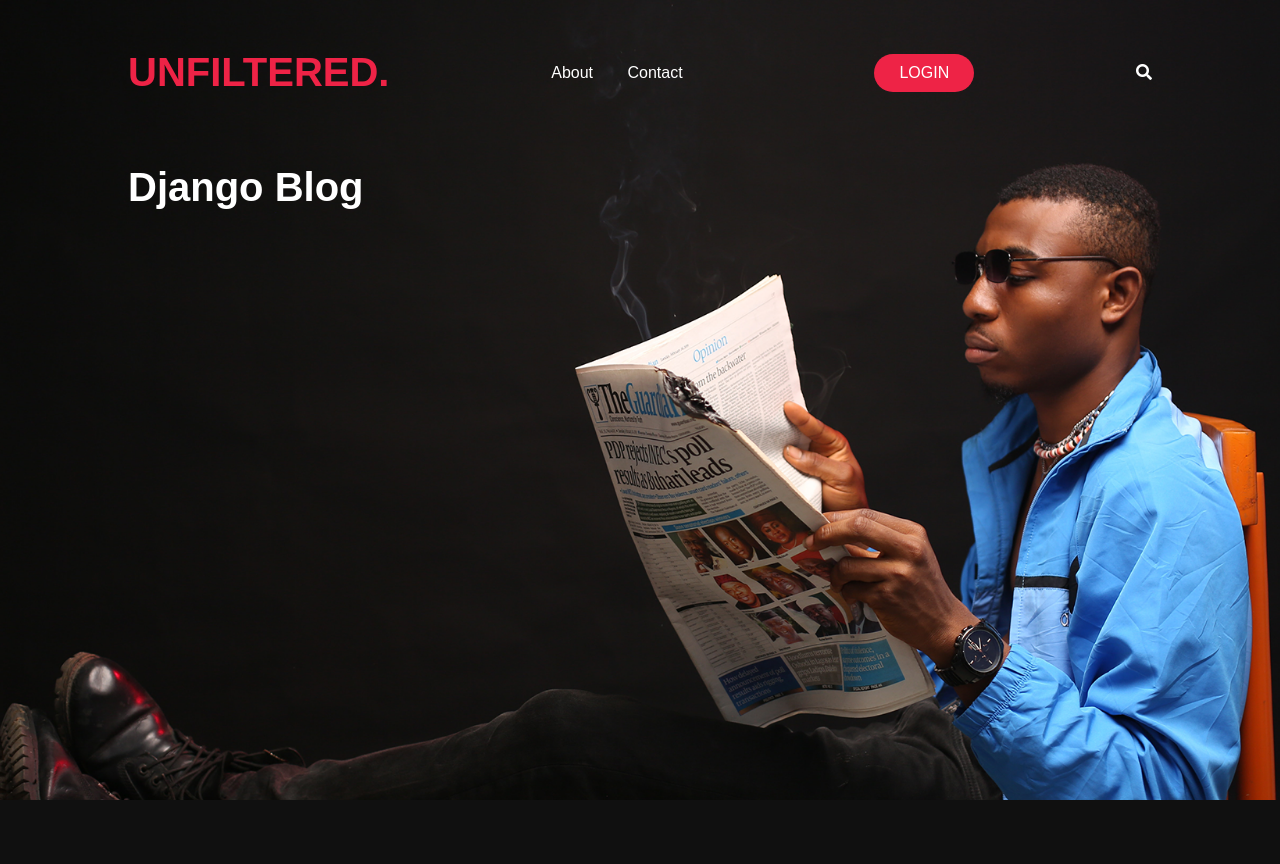
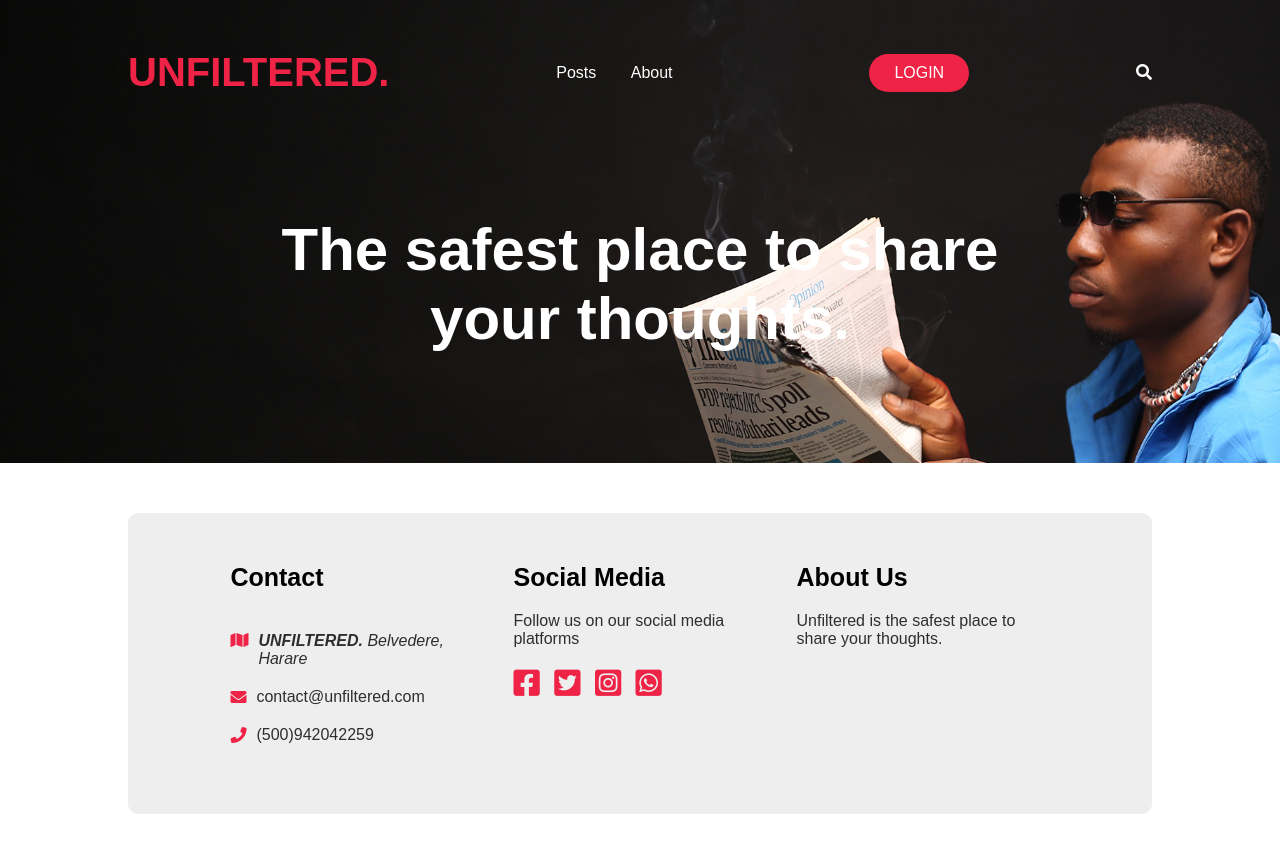
Before and after one commit to TakudzwaPNyamukuva/my-first-blog, a Django app: page / in a window 1280 px wide. Before the commit the page ends 800 px from the top, so only its background shows below. Run offline with Django 3.2, Linux system fonts and the light colour scheme; data that the repository does not hold is empty; some libraries are stand-ins or nearby versions.

Commit message:
getting ready to add more templates

```diff
--- a/blog/static/blog.css
+++ b/blog/static/blog.css
@@ -11,10 +11,16 @@ body {
 	color: #000;
 }
 
+.heading {
+	text-align: center;
+	padding: 50px 0;
+}
+
 .showCase {
 	background: url('/static/bac 2.png') no-repeat center center/cover;
 	width: 100%;
-	height: 100vh;
+	/* height: 150vh; */
+	padding-bottom: 40px;
 }
 
 ul {
@@ -24,9 +30,10 @@ ul {
 a {
 	text-decoration: none;
 }
-h1 {
-	font-size: 30px;
+.heading h1 {
+	font-size: 60px;
 	font-weight: 700;
+	color: fff;
 }
 h2 {
 	font-weight: 500;
@@ -107,3 +114,77 @@ h2 a {
 	opacity: 0.9;
 	color: #fff;
 }
+
+.post-container {
+	width: 50%;
+}
+
+/* Footer Styles */
+.site-footer {
+	background-color: #fff;
+	padding: 50px 0;
+}
+
+.site-footer p {
+	color: #2e2e2e;
+	font-size: 16px;
+}
+
+.site-footer a {
+	color: #2e2e2e;
+}
+
+.site-footer h4 {
+	font-size: 25px;
+	margin-bottom: 20px;
+}
+
+.contact-info {
+	display: flex;
+	flex-direction: column;
+}
+
+.contact-items {
+	display: flex;
+	justify-content: flex-start;
+	align-items: center;
+}
+
+.contact-items .fas {
+	margin-right: 10px;
+	color: #ee2346;
+}
+
+.footer-items {
+	display: grid;
+	grid-template-columns: repeat(3, 1fr);
+	grid-gap: 30px;
+	justify-content: center;
+	width: 100%;
+}
+
+.footer-items a {
+	margin-bottom: 20px;
+}
+
+.social-links .fas {
+	color: #ee2346;
+	font-size: 20px;
+}
+
+.social-links .fab {
+	color: #ee2346;
+	font-size: 30px;
+}
+
+.social-links a {
+	margin-right: 10px;
+}
+
+.footer-container {
+	background: #eeeeee;
+	width: 80%;
+	margin: auto;
+	border-radius: 10px;
+	padding: 50px 0;
+}
--- a/blog/templates/blog/post_list.html
+++ b/blog/templates/blog/post_list.html
@@ -30,8 +30,8 @@
 						</a>
 
 						<ul class="main-nav">
+							<li><a href="posts.html">Posts</a></li>
 							<li><a href="#">About</a></li>
-							<li><a href="#">Contact</a></li>
 						</ul>
 
 						<a class="login-btn" href="">LOGIN</a>
@@ -44,17 +44,65 @@
 					</div>
 				</nav>
 
-				<div>
-					<h1><a href="/">Django Blog</a></h1>
+				<div class="heading">
+					<h1>The safest place to share <br />your thoughts.</h1>
 				</div>
 				{% for post in posts %}
 				<div class="posts">
+					<h2><a href="">{{ post.title }}</a></h2>
+					<div class="post-container">
+						<p>{{ post.text|linebreaksbr }}</p>
+					</div>
 					<p>published: {{ post.published_date }}</p>
-					<h2><a href="">{{ post.title }}</a></h2>
-					<p>{{ post.text|linebreaksbr }}</p>
 				</div>
 				{% endfor %}
 			</div>
 		</div>
+
+		<footer class="site-footer">
+			<div class="footer-container">
+				<div class="container">
+					<div class="footer-items">
+						<div class="contact-info">
+							<h4>Contact</h4>
+							<address class="contact-items">
+								<a href="#"><i class="fas fa-map"></i></a>
+								<p><strong>UNFILTERED.</strong> Belvedere, Harare</p>
+							</address>
+
+							<div class="contact-items">
+								<a href="#"><i class="fas fa-envelope"></i></a>
+								<a
+									class="contact-items"
+									href="mailto:contact@unfiltered.com"
+									class="mail"
+									>contact@unfiltered.com</a
+								>
+							</div>
+							<div class="contact-items">
+								<a href="#"><i class="fas fa-phone"></i> </a>
+								<a href="tel:(500)942042259" class="phone">(500)942042259 </a>
+							</div>
+						</div>
+						<div class="social-media">
+							<h4>Social Media</h4>
+							<p>Follow us on our social media platforms</p>
+							<div class="social-links">
+								<a href="#"><i class="fab fa-facebook-square"></i></a>
+								<a href="#"><i class="fab fa-twitter-square"></i></a>
+								<a href="#"><i class="fab fa-instagram-square"></i></a>
+								<a href="#"><i class="fab fa-whatsapp-square"></i></a>
+							</div>
+						</div>
+						<div class="footer-about">
+							<h4>About Us</h4>
+							<p class="footer-company-about">
+								Unfiltered is the safest place to share your thoughts.
+							</p>
+						</div>
+					</div>
+				</div>
+			</div>
+		</footer>
 	</body>
 </html>
```
Also changed, not shown: blog/templates/blog/posts.html (added, +96 -0 lines), blog/static/bac 2.png.
